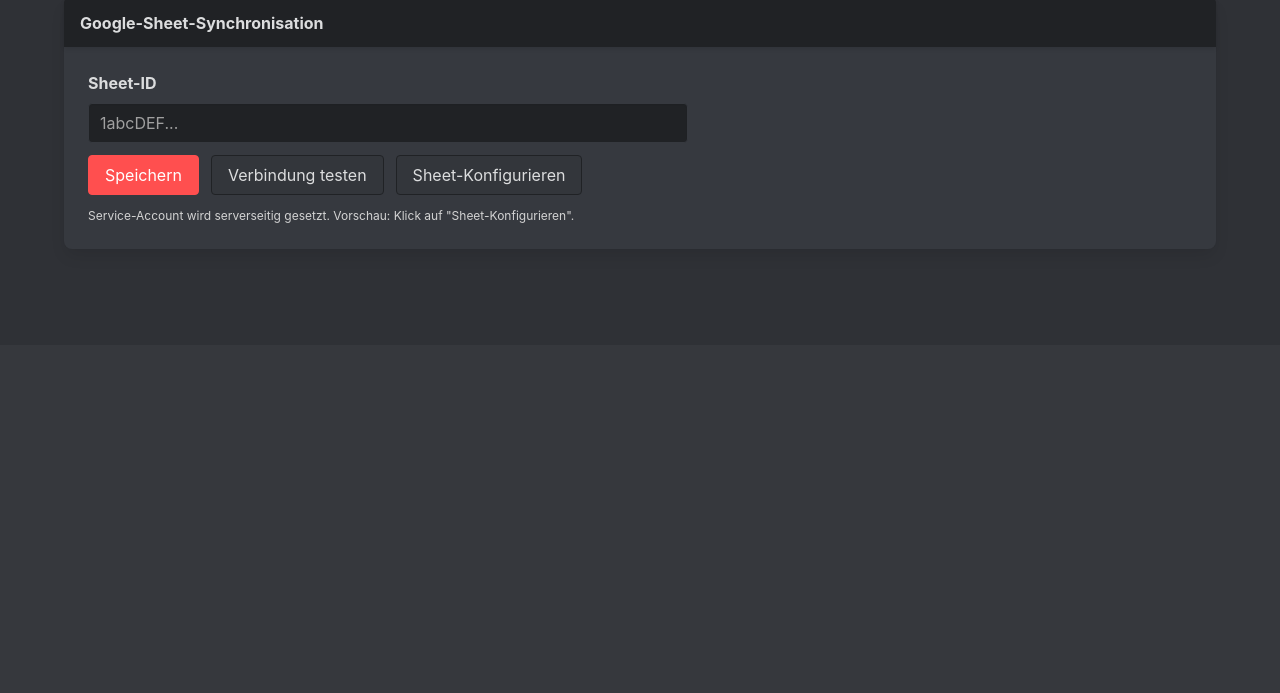
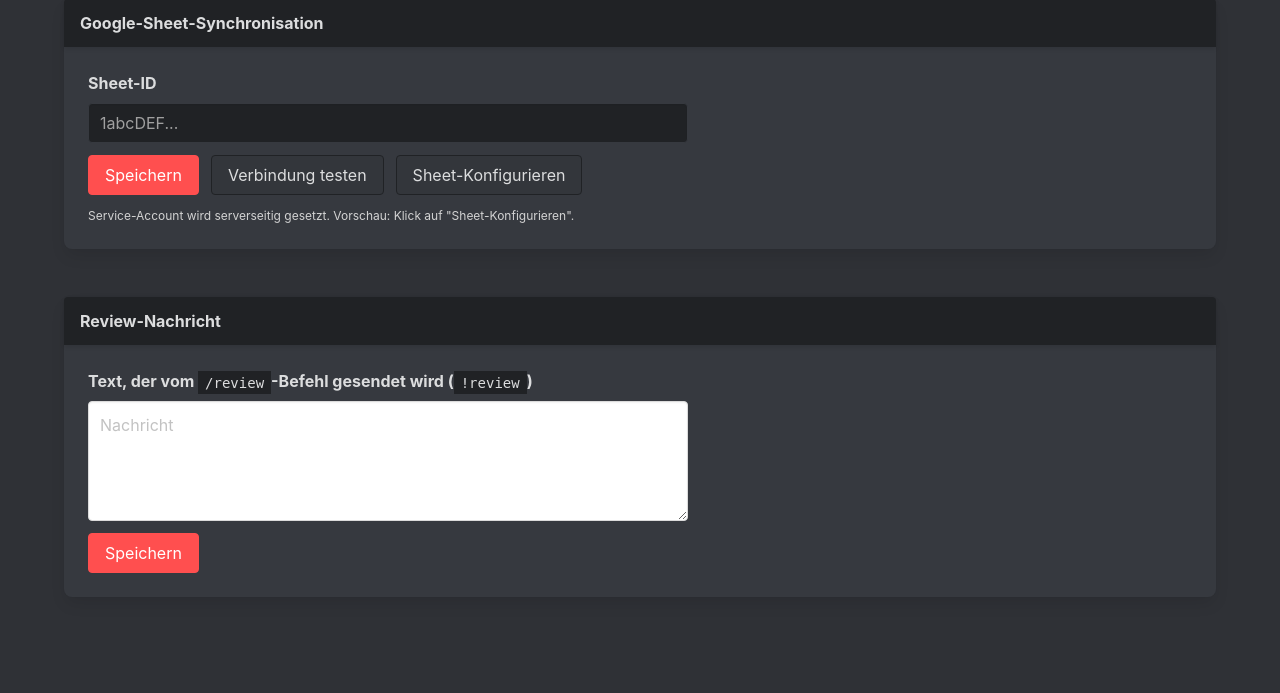
Before and after one commit to Katze719/Aeternum-Sentinel, a Python web app: template src/sentinel/web/templates/guild_settings.html in a window 1280 px wide. Shown: the part 1105-1798 px from the top of the page. Before the commit the page ends 1328 px from the top, so only its background shows below. Run offline with Jinja, Linux system fonts and the light colour scheme; the template is opened without the code that fills it, so the values that code supplies are empty; style sheets or scripts are compiled from the project's sources; some libraries are stand-ins or nearby versions.

Commit message:
Add review message configuration feature
- Introduced new API endpoints for retrieving and updating guild-specific review messages, enhancing customization for server admins.
- Updated the Review cog to utilize the configured review message, providing a default message if none is set.
- Enhanced the guild settings UI to allow admins to modify the review message directly from the web interface, improving user experience.

```diff
--- a/src/sentinel/web/routes/guild_settings.py
+++ b/src/sentinel/web/routes/guild_settings.py
@@ -45,6 +45,8 @@ async def guild_settings(guild_id: int, request: Request):
 
     sheet_cfg = cfg.get("google_sheet", {})
 
+    review_message = cfg.get("review_message", "")
+
     voice_channel_names = {str(ch['id']): ch['name'] for ch in voice_channels}
     category_names = {str(cat['id']): cat['name'] for cat in categories}
 
@@ -66,5 +68,6 @@ async def guild_settings(guild_id: int, request: Request):
             "voice_channel_names": voice_channel_names,
             "category_names": category_names,
             "sheet_cfg": sheet_cfg,
+            "review_message": review_message,
         },
     )
--- a/src/sentinel/web/routes/schemas.py
+++ b/src/sentinel/web/routes/schemas.py
@@ -6,6 +6,7 @@ __all__ = [
     "NameFormatPayload",
     "TogglePayload",
     "VoiceAutoConfigPayload",
+    "ReviewMessagePayload",
 ]
 
 
@@ -31,3 +32,7 @@ class VoiceAutoConfigPayload(BaseModel):
     generator_channel_id: str
     target_category_id: str
     name_pattern: str | None = "{username}"
+
+
+class ReviewMessagePayload(BaseModel):
+    message: str
--- a/src/sentinel/web/templates/guild_settings.html
+++ b/src/sentinel/web/templates/guild_settings.html
@@ -197,6 +197,30 @@
     </div>
 </div>
 
+<div class="card mb-6">
+    <header class="card-header">
+        <p class="card-header-title">Review-Nachricht</p>
+    </header>
+    <div class="card-content">
+        <form id="reviewMsgForm" style="max-width:600px">
+            <div class="field">
+                <label class="label">
+                    Text, der vom <code>/review</code>-Befehl gesendet wird (<code>!review</code>)
+                </label>
+                <div class="control">
+                    <textarea class="textarea" id="review_message" rows="4" placeholder="Nachricht"
+                        required>{{ review_message }}</textarea>
+                </div>
+            </div>
+            <div class="field">
+                <div class="control">
+                    <button class="button is-primary" type="submit">Speichern</button>
+                </div>
+            </div>
+        </form>
+    </div>
+</div>
+
 <script>
     async function deleteIcon(btn, roleId) {
         btn.classList.add('is-loading');
@@ -338,5 +362,22 @@
         btn.classList.remove('is-loading');
         btn.disabled = false;
     });
+
+    // ---- Review Message Config ----
+    document.getElementById('reviewMsgForm').addEventListener('submit', async (e) => {
+        e.preventDefault();
+        const submitBtn = e.target.querySelector('button[type="submit"]');
+        submitBtn.classList.add('is-loading');
+        submitBtn.disabled = true;
+        const message = document.getElementById('review_message').value.trim();
+        await fetch(`/guilds/{{ guild.id }}/review-message`, {
+            method: 'POST',
+            headers: { 'Content-Type': 'application/json' },
+            body: JSON.stringify({ message })
+        });
+        alert('Review-Nachricht gespeichert');
+        submitBtn.classList.remove('is-loading');
+        submitBtn.disabled = false;
+    });
 </script>
 {% endblock %}
```
Also changed, not shown: src/sentinel/cogs/review.py (+14 -6 lines), src/sentinel/web/routes/guild_review_message.py (added, +26 -0 lines).
